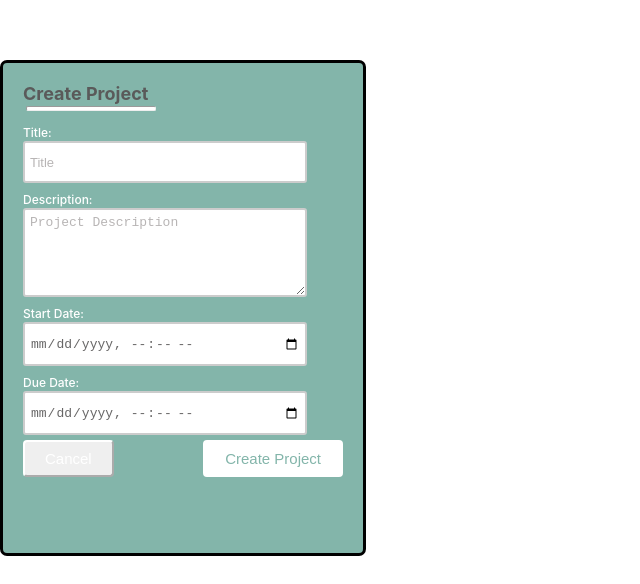
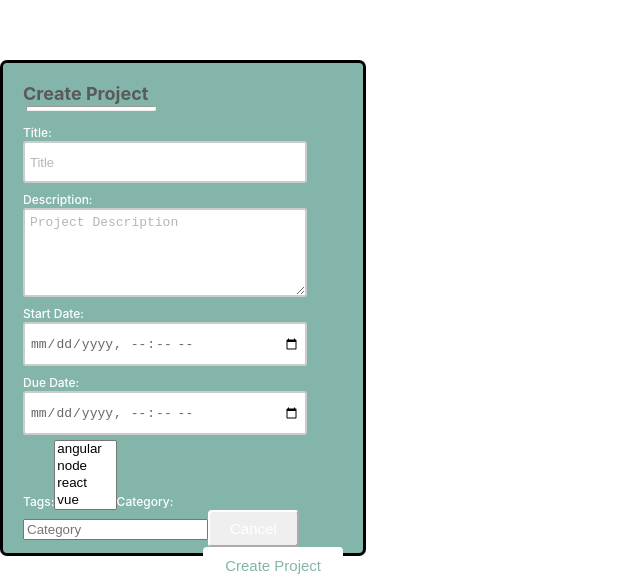
Before and after one commit to love-ara/coWorkkK, a React (Create React App) app: page /createproject in a window 1280 px wide. Shown: the part 1630-2214 px from the top of the page, without its empty margins (0-640 px from the left). Before the commit the page ends 2186 px from the top, so only its background shows below. Built offline with nearby package versions, Linux system fonts and the light colour scheme.

Commit message:
create project form

```diff
--- a/src/pages/createProject/CreateProject.jsx
+++ b/src/pages/createProject/CreateProject.jsx
@@ -1,22 +1,36 @@
+import React, { useState } from "react";
 import { Formik, Field, Form, ErrorMessage } from "formik";
 import * as Yup from "yup";
 import style from "./index.module.css";
 import SideBar from "../../components/sidebar";
 import Header from "../../components/header";
-import { createProject } from "../../api/ProjectService";
-import {useNavigate} from "react-router-dom";
 import axios from "axios";
+import { useNavigate } from "react-router-dom";
 
+const tagOptions = ["angular", "node", "react", "vue", "javascript"];
+
+//if we are retrieving
+// const fetchTags = async () => {
+//     try {
+//         const response = await axios.get("http://3.211.174.23:8080/api/tags");
+//         return response.data; // Assuming API returns an array of tags
+//     } catch (error) {
+//         console.error("Failed to fetch tags", error);
+//         return []; // Return empty array on error
+//     }
+// };
 
 const CreateProject = () => {
     const navigate = useNavigate();
-
+    const [tags, setTags] = useState([]);
 
     const initialValues = {
         title: "",
         description: "",
         startDate: "",
         dueDate: "",
+        tags: [],
+        category: ""
     };
 
     const validationSchema = Yup.object({
@@ -24,13 +38,24 @@ const CreateProject = () => {
         description: Yup.string().required("Description is required"),
         startDate: Yup.date().required("Start date is required"),
         dueDate: Yup.date().required("Due date is required"),
+        tags: Yup.array().of(Yup.string()).required("At least one tag is required"),
+        category: Yup.string().required("Category is required")
     });
 
     const handleSubmit = async (values, { setSubmitting, setErrors }) => {
         try {
-            const response = await axios.post("http://3.211.174.23/localhost:8080/api/projects"
-                , values);
-
+            const response = await axios.post(
+                "http://3.211.174.23:8080/api/projects",
+                {
+                    name: values.title,
+                    description: values.description,
+                    tags: values.tags,
+                    category: values.category
+                }
+            );
+            // Handle successful response
+            console.log(response.data);
+            navigate('/dashboard'); // Redirect after successful creation
         } catch (error) {
             setErrors({ server: "Failed to create project" });
         } finally {
@@ -45,7 +70,7 @@ const CreateProject = () => {
     return (
         <>
             <Header />
-            <SideBar  />
+            <SideBar />
             <div className={style.backgroundCover}>
                 <div className={style.createProject}>
                     <p className={style.header}>Create Project</p>
@@ -55,7 +80,7 @@ const CreateProject = () => {
                         validationSchema={validationSchema}
                         onSubmit={handleSubmit}
                     >
-                        {({ isSubmitting }) => (
+                        {({ isSubmitting, values, setFieldValue }) => (
                             <Form>
                                 <label className={style.textLabel} htmlFor="title">Title:</label>
                                 <Field
@@ -95,14 +120,28 @@ const CreateProject = () => {
                                 />
                                 <ErrorMessage name="dueDate" component="div" className={style.error} />
 
+                                <label className={style.textLabel} htmlFor="tags">Tags:</label>
+                                <Field as="select" id="tags" name="tags" multiple className={style.tags}>
+                                    {tagOptions.map(tag => (
+                                        <option key={tag} value={tag}>{tag}</option>
+                                    ))}
+                                </Field>
+                                <ErrorMessage name="tags" component="div" className={style.error} />
+
+                                <label className={style.textLabel} htmlFor="category">Category:</label>
+                                <Field
+                                    className={style.category}
+                                    type="text"
+                                    id="category"
+                                    name="category"
+                                    placeholder="Category"
+                                />
+                                <ErrorMessage name="category" component="div" className={style.error} />
+
                                 <button
                                     className={style.cancelButton}
                                     type="button"
-                                    onClick={() => {
-                                        // resetForm();
-                                        handleCancel();
-
-                                    }}
+                                    onClick={handleCancel}
                                 >
                                     Cancel
                                 </button>
```
